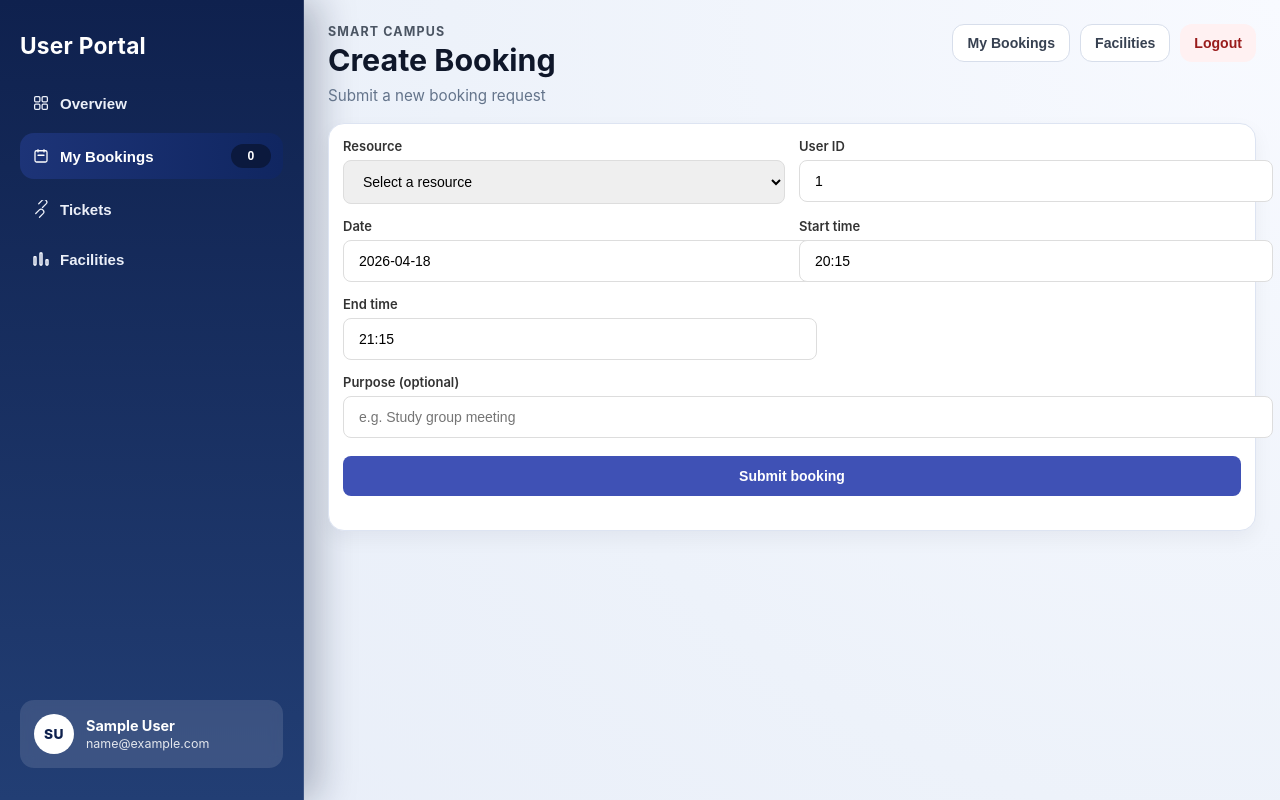
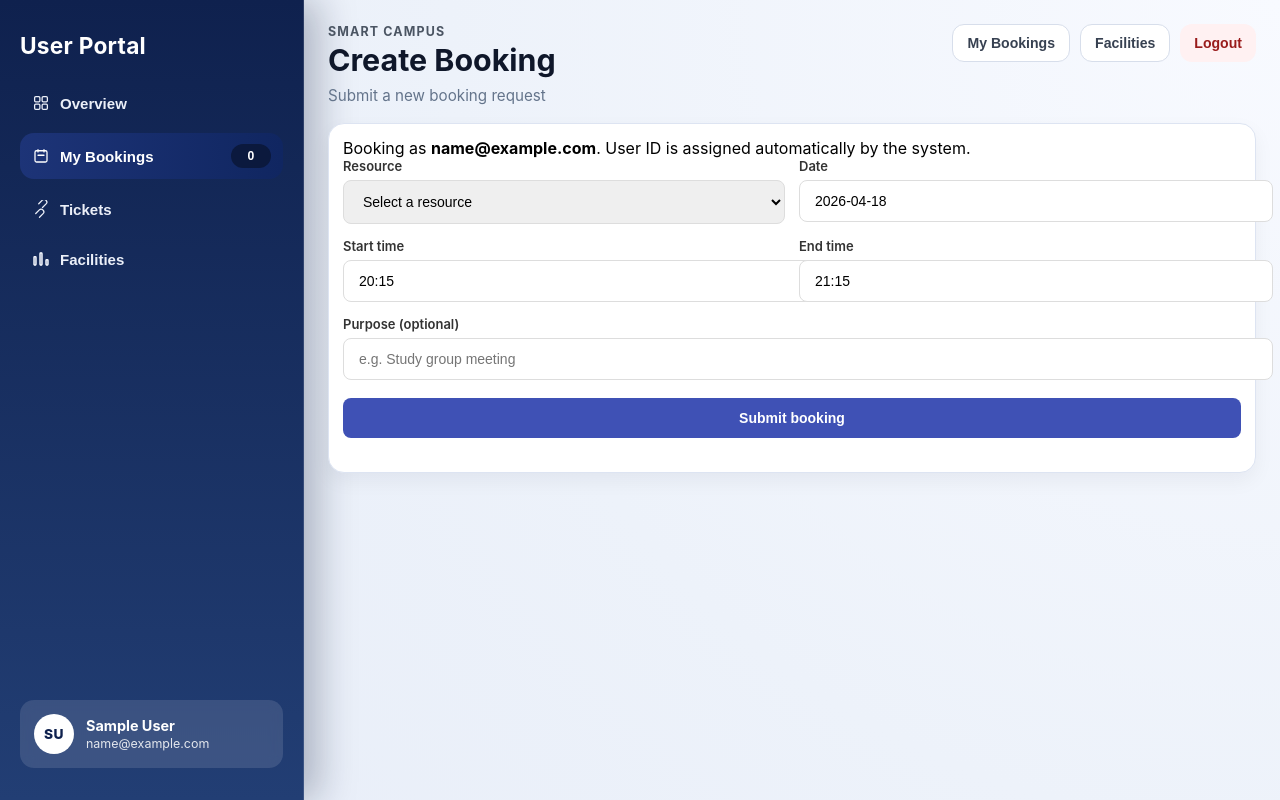
Before and after one commit to chamindu2003/it3030-paf-2026-smart-campus-group_Y3S1_WE_17_1.2, a React (Create React App) app in the folder smart-campus-frontend/: page /bookings/new in a window 1280 px wide. Built offline with nearby package versions, Linux system fonts and the light colour scheme; sample sign-in values are in the browser's storage.

Commit message:
Fix the UserID issue

```diff
--- a/smart-campus-frontend/src/components/BookingRequestForm.jsx
+++ b/smart-campus-frontend/src/components/BookingRequestForm.jsx
@@ -19,14 +19,11 @@ function toLocalTimeISO(date) {
 function BookingRequestForm() {
   const { user } = useAuth();
 
-  const inferredUserId = useMemo(() => {
-    const candidate =
-      user?.id ?? user?.userId ?? user?.user?.id ?? user?.data?.id ?? user?.profile?.id ?? null;
-    return candidate == null ? '' : String(candidate);
-  }, [user]);
+  const signedInEmail = useMemo(() => {
+    return user?.email || localStorage.getItem('userEmail') || 'Signed-in user';
+  }, [user?.email]);
 
   const [resourceId, setResourceId] = useState('');
-  const [userId, setUserId] = useState(inferredUserId);
   const [bookingDate, setBookingDate] = useState(new Date());
   const [startTime, setStartTime] = useState(() => {
     const d = new Date();
@@ -51,13 +48,11 @@ function BookingRequestForm() {
     setSuccess(null);
 
     if (!resourceId) return setError('Resource is required');
-    if (!userId) return setError('User ID is required');
     if (!bookingDate) return setError('Booking date is required');
     if (!startTime || !endTime) return setError('Start and end time are required');
 
     const bookingPayload = {
       resourceId: Number(resourceId),
-      userId: Number(userId),
       bookingDate: toLocalDateISO(bookingDate),
       startTime: toLocalTimeISO(startTime),
       endTime: toLocalTimeISO(endTime),
@@ -85,6 +80,10 @@ function BookingRequestForm() {
       {error && <div className="error-message">{error}</div>}
       {success && <div className="success-message">{success}</div>}
 
+      <div className="booking-identity-note">
+        Booking as <strong>{signedInEmail}</strong>. User ID is assigned automatically by the system.
+      </div>
+
       <div className="booking-grid">
         <label className="booking-field">
           <span>Resource</span>
@@ -94,17 +93,6 @@ function BookingRequestForm() {
             <option value="2">Resource 2</option>
             <option value="3">Resource 3</option>
           </select>
-        </label>
-
-        <label className="booking-field">
-          <span>User ID</span>
-          <input
-            type="number"
-            value={userId}
-            onChange={(e) => setUserId(e.target.value)}
-            placeholder="e.g. 10"
-            required
-          />
         </label>
 
         <label className="booking-field">
```
